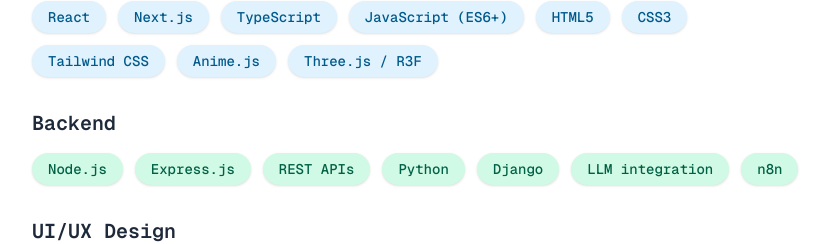
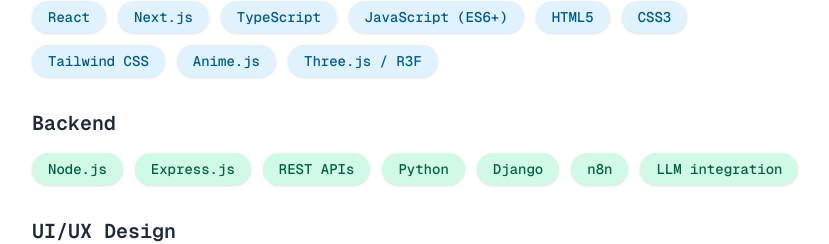
Before and after one commit to VilemB/vilembarnet, a Next.js app: page / in a window 1280 px wide. Shown: the part 1546-1790 px from the top of the page, without its empty margins (224-1053 px from the left). Built offline with nearby package versions, Linux system fonts and the light colour scheme.

Commit message:
Simplifying

```diff
--- a/src/app/page.tsx
+++ b/src/app/page.tsx
@@ -504,8 +504,8 @@
                     "REST APIs",
                     "Python",
                     "Django",
+                    "n8n",
                     "LLM integration",
-                    "n8n",
                   ].map((skill) => (
                     <SkillTag
                       key={skill}
```
